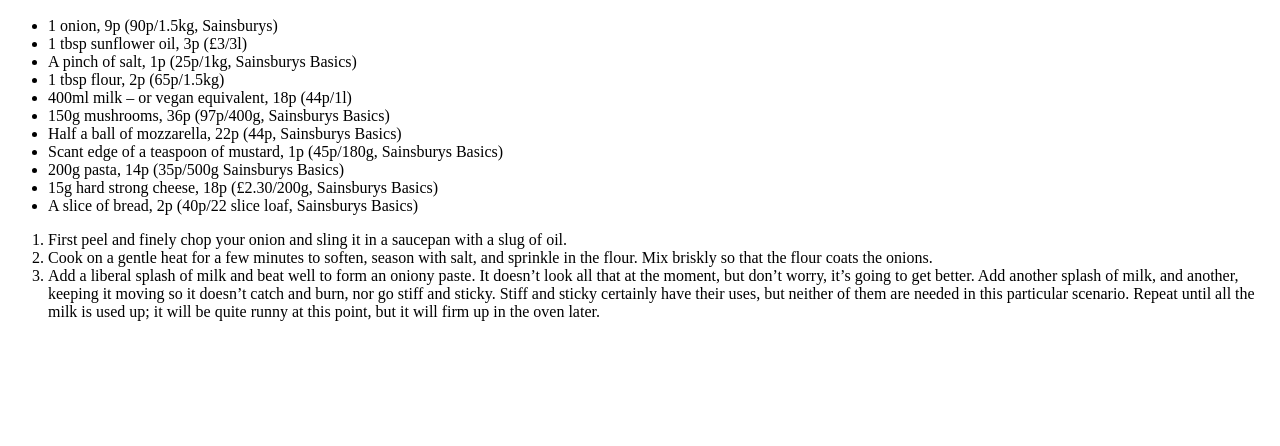
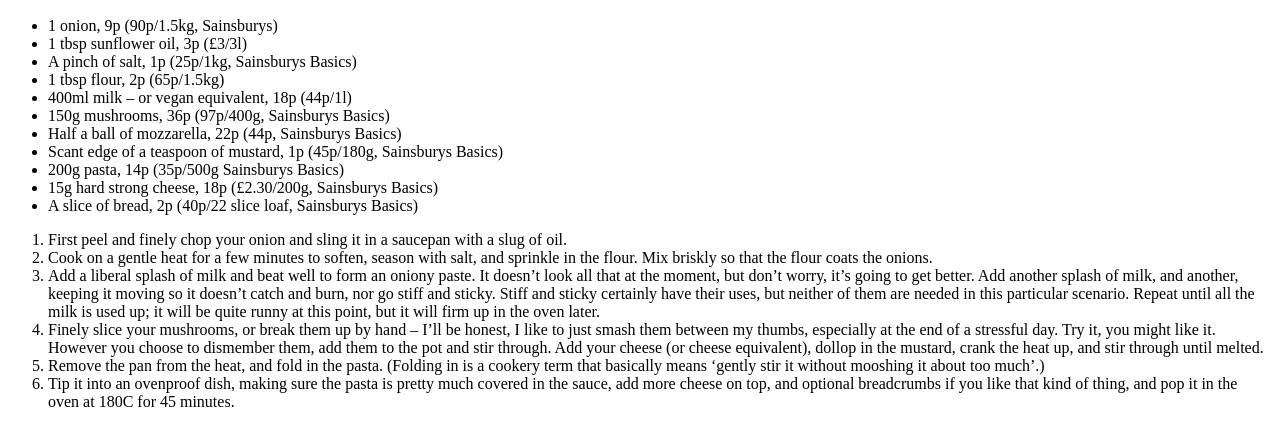
Before and after one commit to lhevland/Group-website, a plain HTML site: page Mushroom_mac_and_cheese.html in a window 1280 px wide. Shown: the part 110-556 px from the top of the page. Drawn offline with Linux system fonts and the light colour scheme.

Commit message:
Update Mushroom_mac_and_cheese.html

```diff
--- a/Mushroom_mac_and_cheese.html
+++ b/Mushroom_mac_and_cheese.html
@@ -21,4 +21,7 @@
   <li>First peel and finely chop your onion and sling it in a saucepan with a slug of oil.</li>
   <li>Cook on a gentle heat for a few minutes to soften, season with salt, and sprinkle in the flour. Mix briskly so that the flour coats the onions.</li>
   <li>Add a liberal splash of milk and beat well to form an oniony paste. It doesn’t look all that at the moment, but don’t worry, it’s going to get better. Add another splash of milk, and another, keeping it moving so it doesn’t catch and burn, nor go stiff and sticky. Stiff and sticky certainly have their uses, but neither of them are needed in this particular scenario. Repeat until all the milk is used up; it will be quite runny at this point, but it will firm up in the oven later.</li>
+  <li>Finely slice your mushrooms, or break them up by hand – I’ll be honest, I like to just smash them between my thumbs, especially at the end of a stressful day. Try it, you might like it. However you choose to dismember them, add them to the pot and stir through. Add your cheese (or cheese equivalent), dollop in the mustard, crank the heat up, and stir through until melted.</li>
+  <li>Remove the pan from the heat, and fold in the pasta. (Folding in is a cookery term that basically means ‘gently stir it without mooshing it about too much’.)</li>
+  <li>Tip it into an ovenproof dish, making sure the pasta is pretty much covered in the sauce, add more cheese on top, and optional breadcrumbs if you like that kind of thing, and pop it in the oven at 180C for 45 minutes.</li>
 </ol>
```
